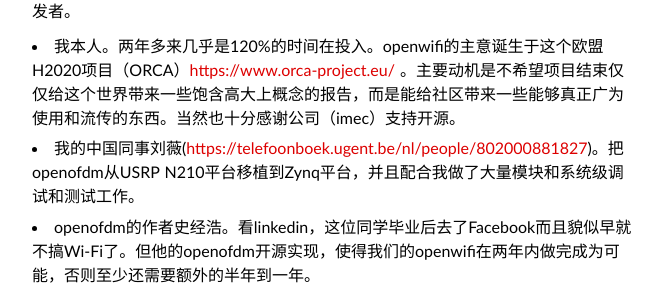
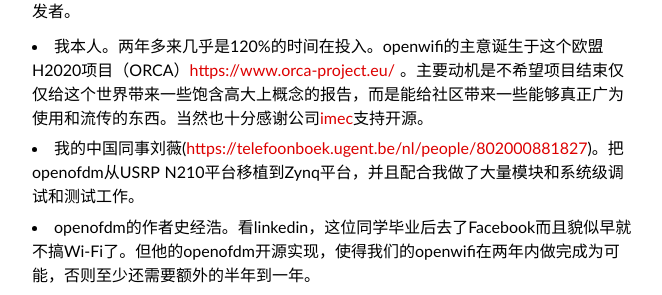
Before and after one commit to sdr-x/sdr-x.github.io, a Jekyll site: the page built from _posts/2020-01-02-openwifi-chinese.md, in a window 1280 px wide and 900 px high, scrolled down 5910 px. Shown: the part 200-495 px from the top of the window, without its empty margins (308-970 px from the left). Built offline with Jekyll 4.4.1, drawn with Linux system fonts in a browser that asks for light colours; some web fonts are replaced; comment, search, counter and statistics services are not loaded; part of the change alters nothing that is shown.

```diff
--- a/_posts/2020-01-02-openwifi-chinese.md
+++ b/_posts/2020-01-02-openwifi-chinese.md
@@ -105,7 +105,7 @@ openwifi的Linux驱动部分当然也是参考了Linux 里面的各种Wi-Fi芯
 
 回顾openwifi的诞生历程，有一点感到很自豪的是项目的主导和主要贡献来自中国开发者。
 
-* 我本人。两年多来几乎是120%的时间在投入。openwifi的主意诞生于这个欧盟H2020项目（ORCA）[https://www.orca-project.eu/](https://www.orca-project.eu/) 。主要动机是不希望项目结束仅仅给这个世界带来一些饱含高大上概念的报告，而是能给社区带来一些能够真正广为使用和流传的东西。当然也十分感谢公司（imec）支持开源。
+* 我本人。两年多来几乎是120%的时间在投入。openwifi的主意诞生于这个欧盟H2020项目（ORCA）[https://www.orca-project.eu/](https://www.orca-project.eu/) 。主要动机是不希望项目结束仅仅给这个世界带来一些饱含高大上概念的报告，而是能给社区带来一些能够真正广为使用和流传的东西。当然也十分感谢公司[imec](https://www.imec-int.com/en/home)支持开源。
 * 我的中国同事刘薇([https://telefoonboek.ugent.be/nl/people/802000881827](https://telefoonboek.ugent.be/nl/people/802000881827))。把openofdm从USRP N210平台移植到Zynq平台，并且配合我做了大量模块和系统级调试和测试工作。
 * openofdm的作者史经浩。看linkedin，这位同学毕业后去了Facebook而且貌似早就不搞Wi-Fi了。但他的openofdm开源实现，使得我们的openwifi在两年内做完成为可能，否则至少还需要额外的半年到一年。
 * 来自中国台湾的realtek公司的Wi-Fi芯片驱动是我学习Wi-Fi驱动的主要对象。大名鼎鼎的rtl-sdr电视棒也是这家公司的，堪称业界良心了。
```
